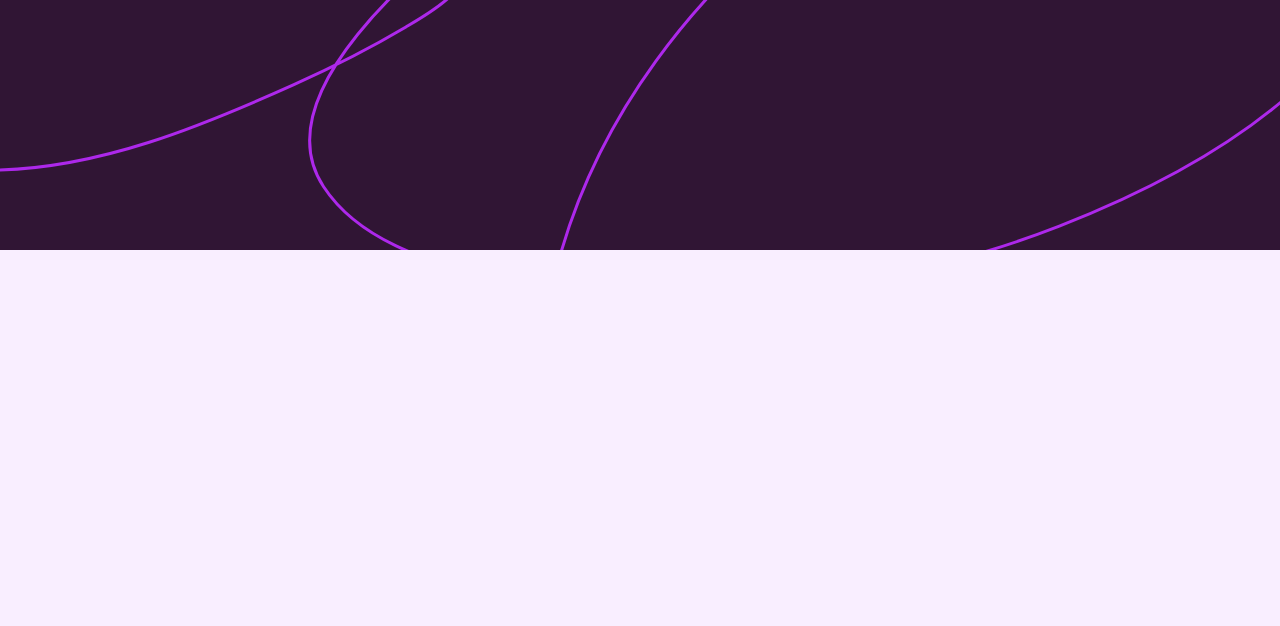
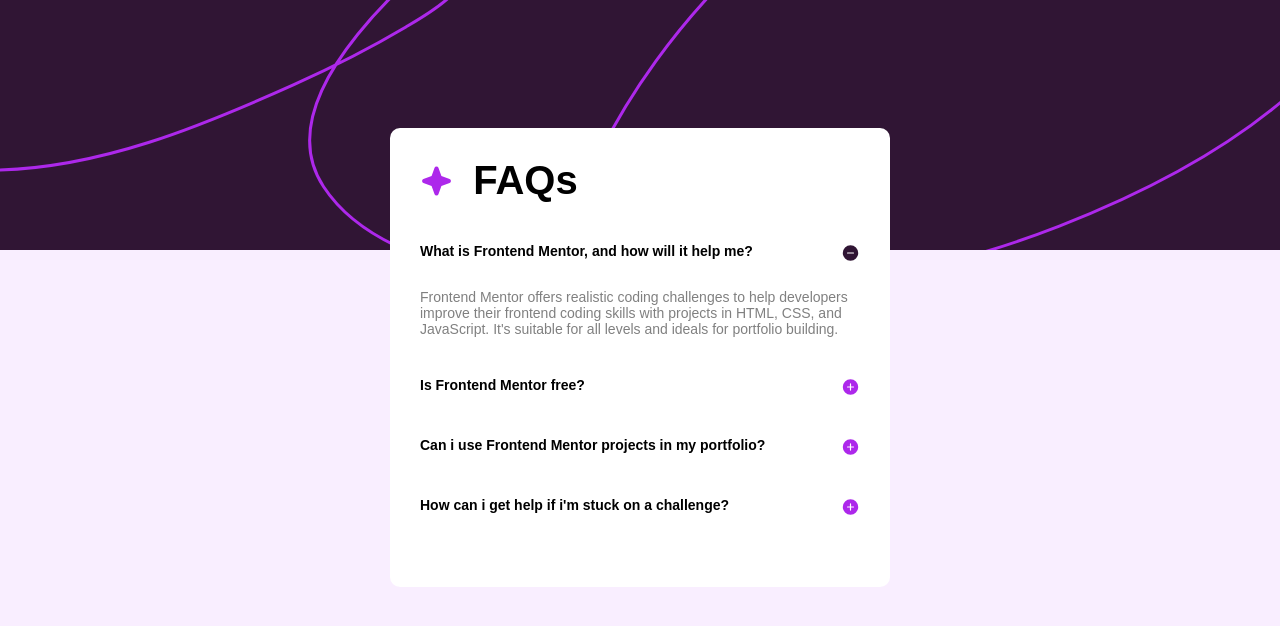
Before and after one commit to Tamburini-Christofer/Ex-Front-faq-accordion-main, a plain HTML site: page index.html in a window 1280 px wide. Drawn offline with Linux system fonts and the light colour scheme.

Commit message:
Creazione scheda + hover

```diff
--- a/css/main.css
+++ b/css/main.css
@@ -4,7 +4,54 @@
     box-sizing: border-box;
 }
 
+p{
+    color: grey;
+}
+
+h1{
+    font-size: 40px;
+    font-weight: 700;
+}
+
+img,
+.wrapper div{
+    cursor: pointer;
+}
+
+.wrapper div:hover{
+    color: #a927e6;
+}
+
+.flex{
+    display: flex;
+    align-items: center;
+}
+
+.star{
+    height: 34px;
+    margin-right: 20px;
+}
+
+.small_img{
+    height: 20px;
+    float: right;
+}
+
+p{
+    margin: 30px 0 0 0;
+}
+
+ul{
+    list-style-type: none;
+}
+
+li{
+    align-content: center;
+    margin: 40px 0;
+}
+
 body{
+    font-size: 14px;
     background-color:#f9eeff;
     font-family: "WorkSans", Arial, Helvetica, sans-serif;
 }
@@ -13,3 +60,11 @@ body{
     height: 250px;
     background-image:url(../img/background-pattern-desktop.svg);
 }
+
+.wrapper{
+    background-color: white;
+    border-radius: 10px;
+    width: 500px;
+    padding: 30px;
+    margin: -9.5% auto;
+}
--- a/index.html
+++ b/index.html
@@ -10,14 +10,39 @@
 </head>
 
 <body>
+    <div class="background_img">
+    </div>
     <main>
-        <div class="background_img">
+        <div class="wrapper">
+            <div class="flex">
+                <img class="star" src="img/icon-star.svg" alt="Una stellina">
+                <h1>FAQs</h1>
+            </div>
+            <ul>
+                <li>
+                    <div><strong>What is Frontend Mentor, and how will it help me?</strong> <img class="small_img" src="img/icon-minus.svg"
+                            alt="simbolo meno"></div>
+                    <p>Frontend Mentor offers realistic coding challenges to help developers improve their frontend
+                        coding skills with projects in HTML, CSS, and JavaScript. It's suitable for all levels and
+                        ideals for portfolio building.</p>
+                </li>
+                <li>
+                     <div><strong>Is Frontend Mentor free?</strong> <img class="small_img" src="img/icon-plus.svg"
+                            alt="simbolo più"></div>
+                </li>
+                <li>
+                     <div><strong>Can i use Frontend Mentor projects in my portfolio?</strong> <img class="small_img" src="img/icon-plus.svg"
+                            alt="simbolo più"></div>
+                </li>
+                <li>
+                    <div><strong>How can i get help if i'm stuck on a challenge?</strong> <img class="small_img" src="img/icon-plus.svg"
+                            alt="simbolo più"></div>
+                </li>
+            </ul>
         </div>
-
-
-
 
     </main>
 
 </body>
+
 </html>
```
